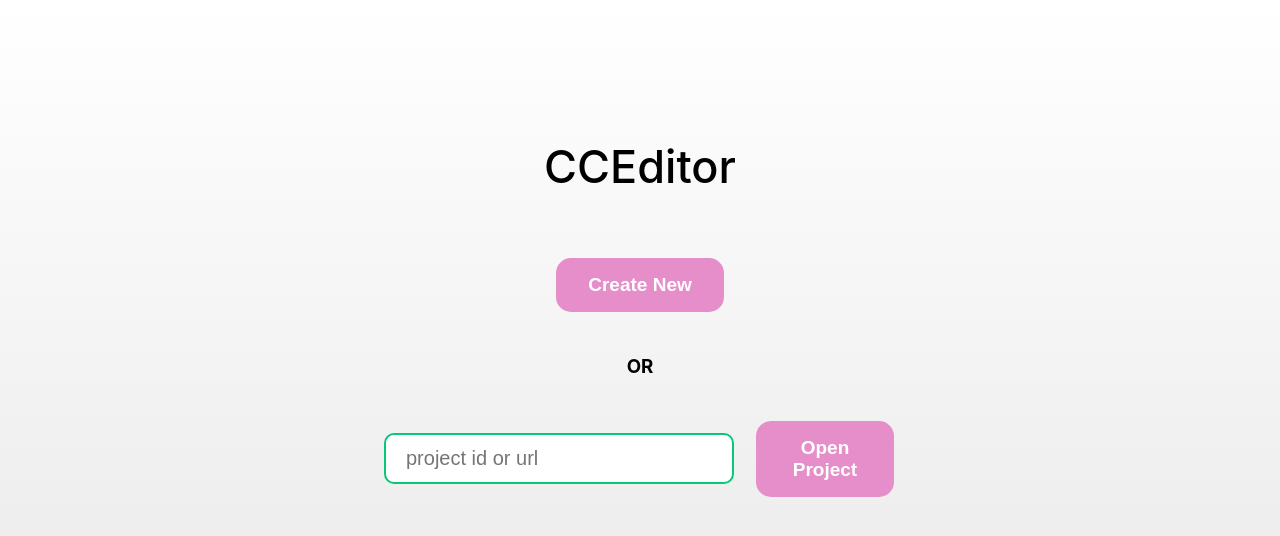
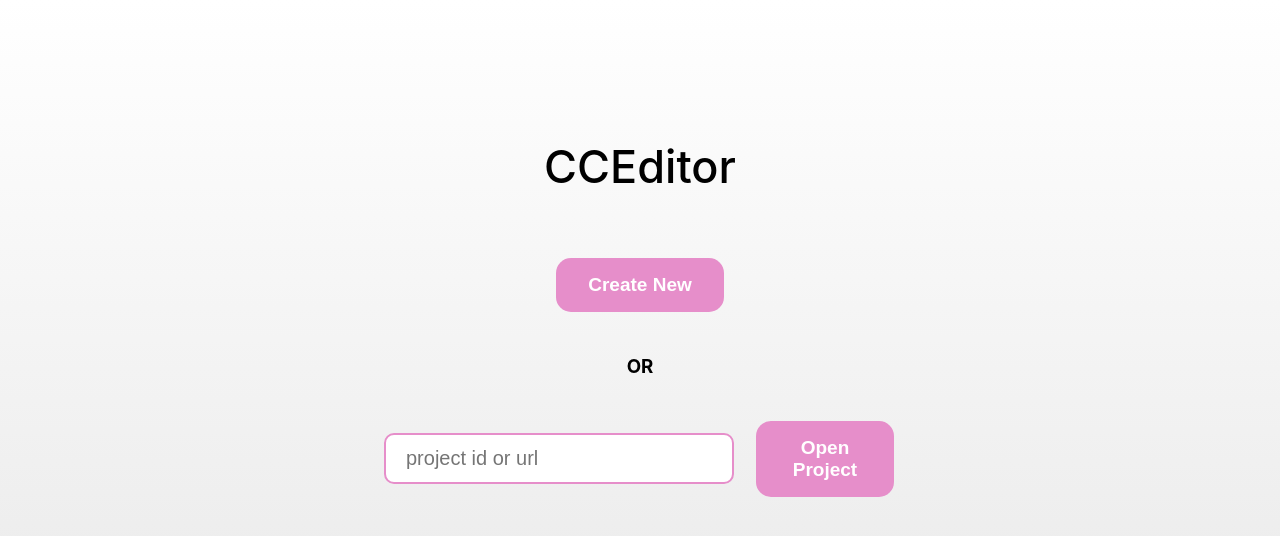
Before and after one commit to batool-hamdan/CCEditor, a React (Create React App) app in the folder frontend/: page / in a window 1280 px wide. Shown: the top 536 px of the page. Built offline with nearby package versions, Linux system fonts and the light colour scheme.

Commit message:
change style

```diff
--- a/frontend/src/components/InputComponent/InputComponent.css
+++ b/frontend/src/components/InputComponent/InputComponent.css
@@ -4,7 +4,7 @@
   margin: 8px 0;
   font-size: 20px;
   display: inline-block;
-  border: 2px solid rgb(9, 199, 120);
+  border: 2px solid rgb(230, 142, 202);
   border-radius: 10px;
   box-sizing: border-box;
   min-width: 350px;
```
